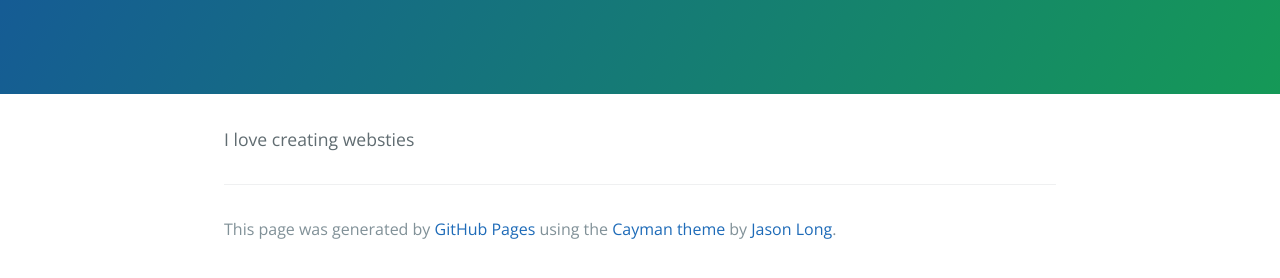
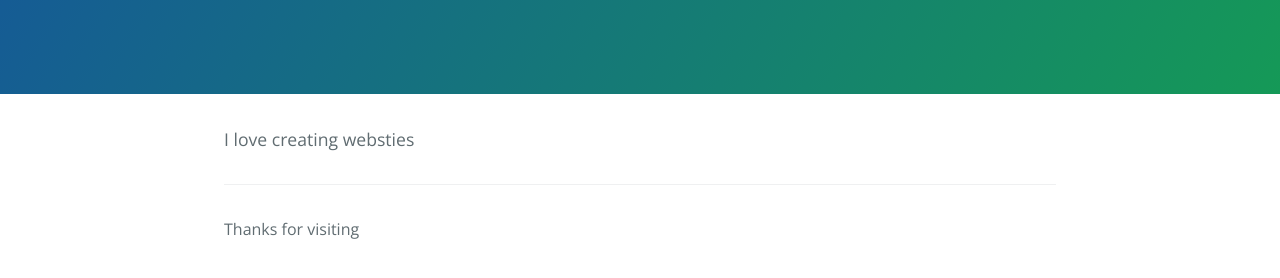
Before and after one commit to indello/indello.github.io, a plain HTML site: page index.html in a window 1280 px wide. Shown: the part 176-454 px from the top of the page. Drawn offline with nearby package versions, Linux system fonts and the light colour scheme.

Commit message:
Update index.html

```diff
--- a/index.html
+++ b/index.html
@@ -19,8 +19,7 @@
       <p>I love creating websties</p>
 
       <footer class="site-footer">
-
-        <span class="site-footer-credits">This page was generated by <a href="https://pages.github.com">GitHub Pages</a> using the <a href="https://github.com/jasonlong/cayman-theme">Cayman theme</a> by <a href="https://twitter.com/jasonlong">Jason Long</a>.</span>
+        Thanks for visiting
       </footer>
 
     </section>
```
